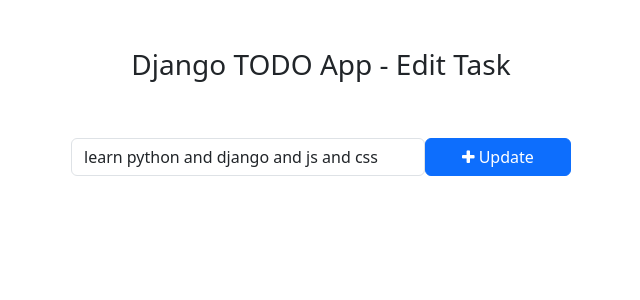
After one commit to leonardoeich/todo-django, a Django app: page /todo/edit_task/2/ in a window 1280 px wide. The commit adds this page. Shown: the top 300 px of the page, without its empty margins (319-959 px from the left). Run offline with Django 4.2, Linux system fonts and the light colour scheme; data comes from the database, SQL or seed files in the repository; both versions use the stored data as it was after the commit.

Commit message:
finish crud operations

```diff
--- /dev/null
+++ b/templates/edit_task.html
@@ -0,0 +1,52 @@
+<!DOCTYPE html>
+<html lang="en">
+  <head>
+    <meta charset="UTF-8" />
+    <meta name="viewport" content="width=device-width, initial-scale=1.0" />
+    <title>Edit Task - Django TODO App</title>
+
+    <!-- Bootstrap -->
+    <link
+      href="https://cdn.jsdelivr.net/npm/bootstrap@5.3.0-alpha1/dist/css/bootstrap.min.css"
+      rel="stylesheet"
+      integrity="sha384-GLhlTQ8iRABdZLl6O3oVMWSktQOp6b7In1Zl3/Jr59b6EGGoI1aFkw7cmDA6j6gD"
+      crossorigin="anonymous"
+    />
+    <script
+      src="https://cdn.jsdelivr.net/npm/bootstrap@5.3.0-alpha1/dist/js/bootstrap.bundle.min.js"
+      integrity="sha384-w76AqPfDkMBDXo30jS1Sgez6pr3x5MlQ1ZAGC+nuZB+EYdgRZgiwxhTBTkF7CXvN"
+      crossorigin="anonymous"
+    ></script>
+    <!-- Font Awesome Icons -->
+    <link
+      rel="stylesheet"
+      href="https://cdnjs.cloudflare.com/ajax/libs/font-awesome/4.7.0/css/font-awesome.min.css"
+    />
+  </head>
+  <body>
+    <div class="container">
+      <h3 class="pt-5 pb-5 text-center">Django TODO App - Edit Task</h3>
+      <!-- To Do Form -->
+      <form
+        action="{% url 'edit_task' task.pk %}"
+        method="POST"
+        style="width: 500px; margin: auto"
+      >
+        {% csrf_token %}
+        <div class="form-group">
+          <span style="display: flex">
+            <input
+              type="text"
+              name="task"
+              class="form-control"
+              value="{{ task.task}}"
+            />
+            <button type="submit" class="btn btn-primary" style="width: 200px">
+              <i class="fa fa-plus"></i> Update
+            </button>
+          </span>
+        </div>
+      </form>
+    </div>
+  </body>
+</html>
--- a/todo/urls.py
+++ b/todo/urls.py
@@ -5,4 +5,6 @@
   path('addTask/', views.addTask, name='addTask'),
   path('mark_as_done/<int:pk>/', views.mark_as_done, name='mark_as_done'),
   path('mark_as_undone/<int:pk>/', views.mark_as_undone, name='mark_as_undone'),
+  path('edit_task/<int:pk>/', views.edit_task, name='edit_task'),
+  path('delete_task/<int:pk>/', views.delete_task, name='delete_task'),
 ]
--- a/todo/views.py
+++ b/todo/views.py
@@ -19,3 +19,21 @@
   task.is_completed = False
   task.save()
   return redirect('home')
+
+def edit_task(request, pk):
+  task = get_object_or_404(Task, pk=pk)
+  if request.method == 'POST':
+    new_task = request.POST['task']
+    task.task = new_task
+    task.save()
+    return redirect('home')
+  else:
+    context = {
+      "task": task,
+    }
+    return render(request, 'edit_task.html', context )
+
+def delete_task(request, pk):
+  task = get_object_or_404(Task, pk=pk)
+  task.delete()
+  return redirect('home')
```
Also changed, not shown: templates/home.html (+8 -4 lines), db.sqlite3.
